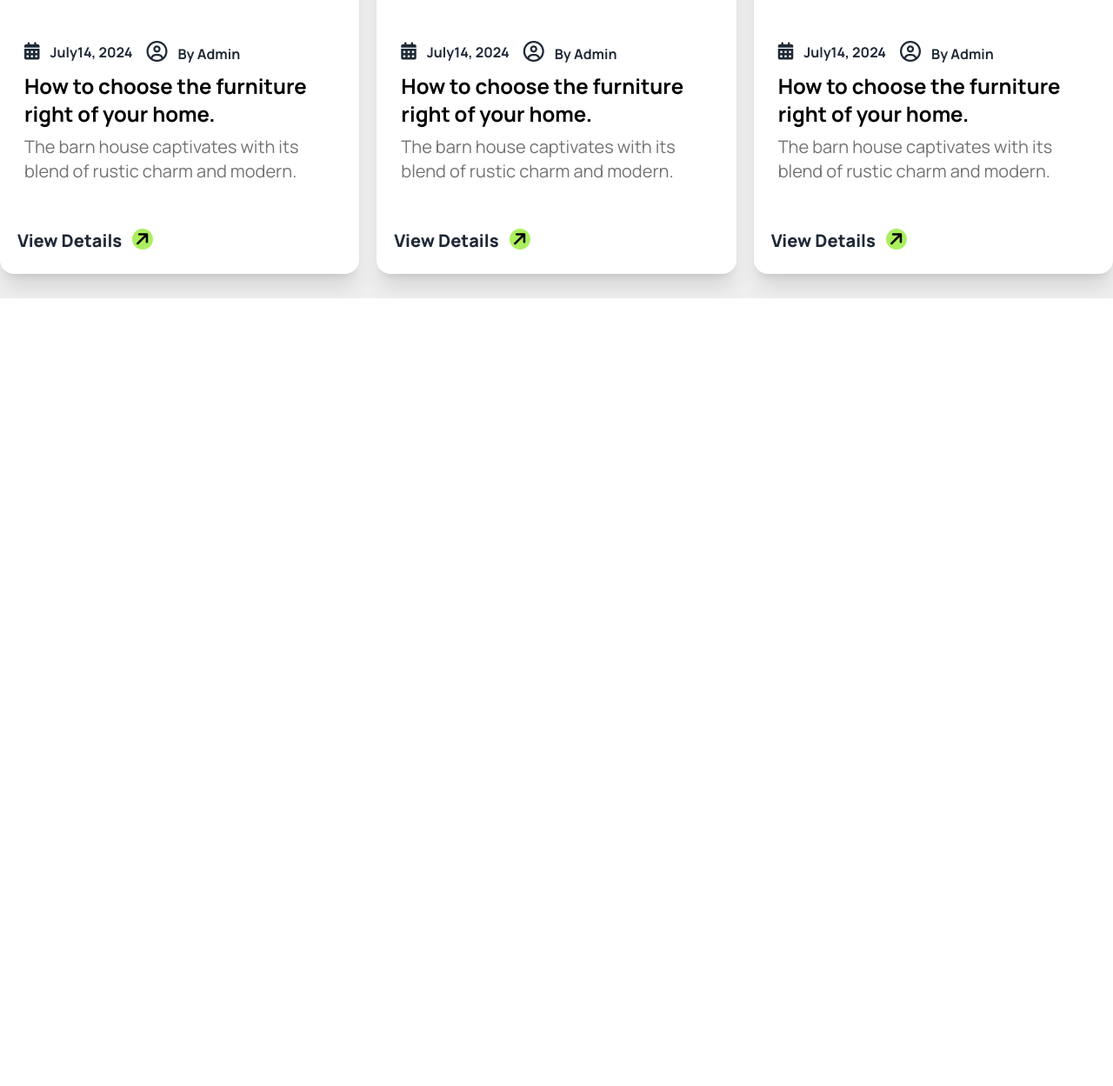
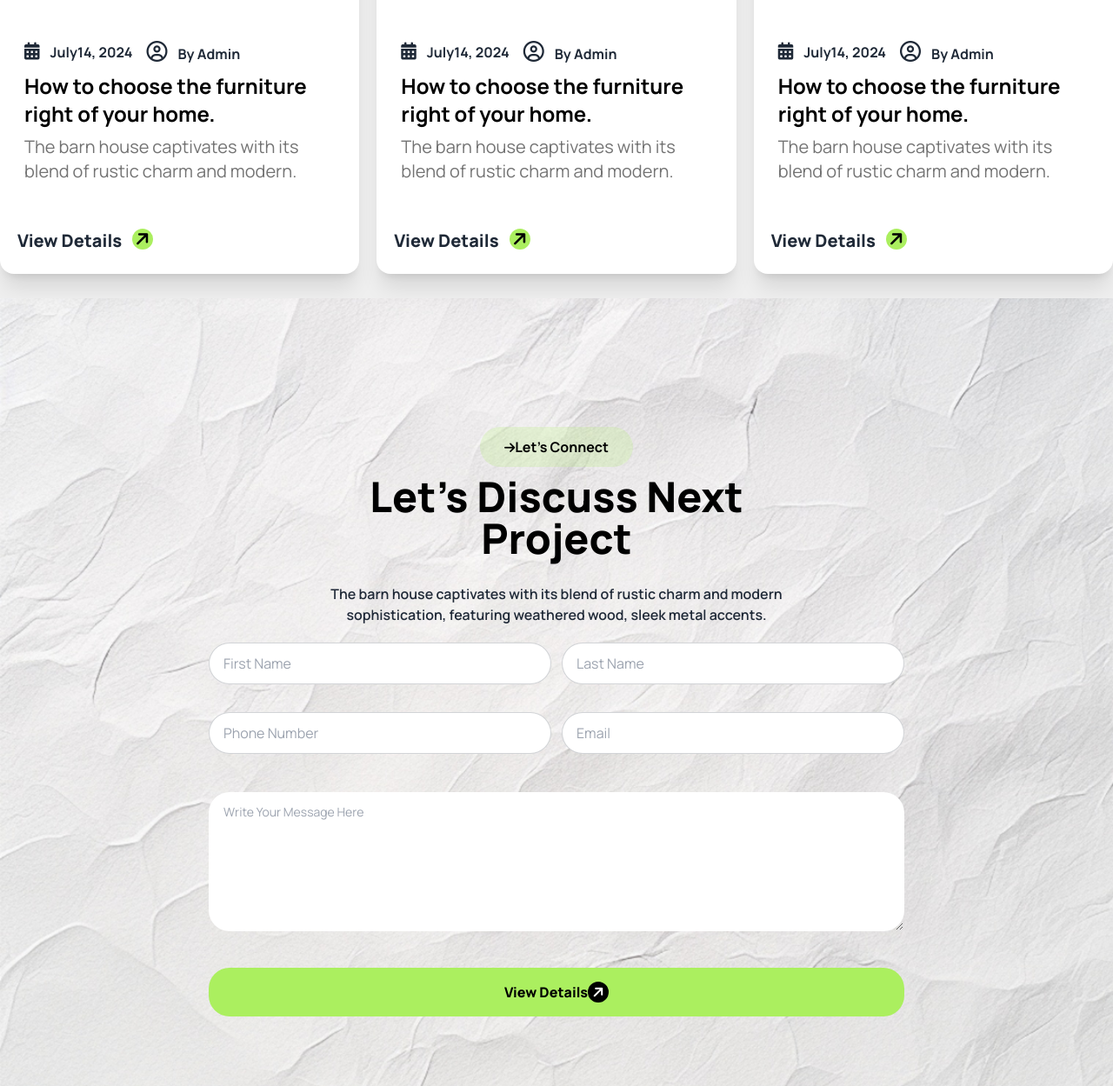
Before and after one commit to Jahid458/Rinterio-House-using-Daisi-ui, a plain HTML site: page index.html in a window 1280 px wide. Shown: the part 4305-5554 px from the top of the page at 87% size. Before the commit the page ends 4648 px from the top, so only its background shows below. Drawn offline with nearby package versions, Linux system fonts and the light colour scheme.

Commit message:
contact form project update

```diff
--- a/index.html
+++ b/index.html
@@ -20,6 +20,15 @@
     body{
       font-family: "Manrope", sans-serif;
     }
+
+    .discussBg{
+      background-image: url(./images/bg.jpg);
+      background-size: cover;
+      background-position: center;
+      background-repeat: no-repeat;
+
+    }
+
   </style>
 
   <script>
@@ -33,6 +42,7 @@
             'btnColor': '#ABEF5F',
             'bgColor' : '#F4F4F4',
             'green':'rgba(30,30,30,0.02)',
+            'btnColor1': 'rgb(171, 239, 95)',
             'btnColor2': 'rgba(171, 239, 95, 0.2)'
           }
         }
@@ -433,6 +443,46 @@
      </section>
 
 
+     <!-- Contact Form -->
+      <section class="discussBg">
+        <div class="container mx-auto py-20 px-5 md:px-10 text-center">
+          <!-- Contact Header -->
+        <div class="md:w-1/2 mx-auto text-center ">
+          <a href="#" class="px-7 py-3 rounded-3xl bg-btnColor2 text-black font-bold hover:bg-btnColor">
+            <i class="fa-solid fa-arrow-right  text-black leading-6 font-extrabold text-sm text-center mt-20 mb-5"></i>Let’s Connect</a>
+            <h2 class="text-black text-2xl md:text-3xl lg:text-5xl font-extrabold mb-7">Let’s Discuss Next Project</h2>
+            <p class="text-md md:text-md mb-5 font-semibold">
+              The barn house captivates with its blend of rustic charm and modern sophistication, featuring weathered wood, sleek metal accents.
+            </p>
+        </div>
+
+        <!-- Contact Forms -->
+       <div class="lg:w-2/3 mx-auto">
+          <form action="#">
+                <div class="grid grid-cols-1 md:grid-cols-2 gap-3">
+
+                   <input type="text" placeholder="First Name" class="input input-bordered w-full mb-5 rounded-3xl focus:outline-none bg-primaryColor text-black">
+
+                   <input type="text" placeholder="Last Name" class="input input-bordered w-full  mb-5 rounded-3xl focus:outline-none bg-primaryColor text-black">
+
+                   <input type="number" placeholder="Phone Number" class="input input-bordered w-full mb-5 rounded-3xl focus:outline-none bg-primaryColor text-black">
+
+                   <input type="email" placeholder="Email" class="input input-bordered w-full mb-5 rounded-3xl focus:outline-none bg-primaryColor text-black">
+                </div>
+
+                <textarea class="textarea mt-6 h-40 w-full focus:outline-none rounded-3xl bg-primaryColor text-black" placeholder="Write Your Message Here"></textarea>
+
+                <a href="#" class="py-4 px-6 text-center block bg-btnColor1 text-black font-extrabold mt-9 rounded-3xl hover:bg-opacity-85 ">View Details<i class="fa-solid fa-arrow-right bg-black text-white
+                  rounded-full w-6 h-6 text-center leading-6 -rotate-45" ></i></a>
+
+          </form>
+       </div>
+
+        </div>
+
+      </section>
+
+
 
 
 
```
